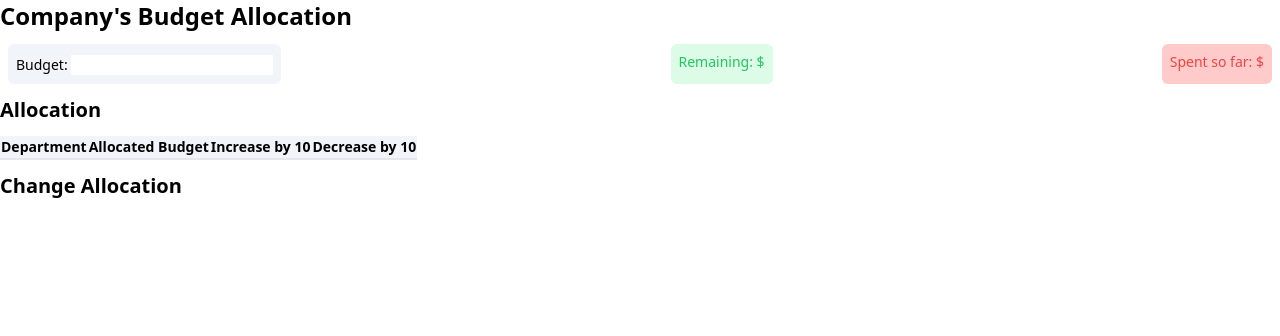
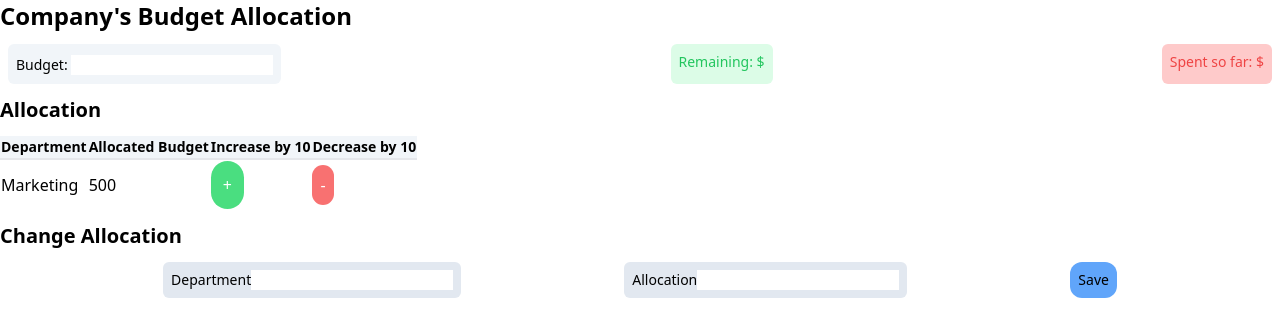
Before and after one commit to Unomars4/company-budget-allocator, a React app: page / in a window 1280 px wide. Shown: the top 336 px of the page. Built offline with nearby package versions, Linux system fonts and the light colour scheme; the HTML template or start-up script is replaced by a standard one.

Commit message:
add change allocation component

```diff
--- a/src/App.tsx
+++ b/src/App.tsx
@@ -1,10 +1,11 @@
 import {useState} from 'react';
 import Allocator from './components/Allocator';
+import ChangeAllocation from './components/ChangeAllocation';
 import TableAllocation from './components/TableAllocation';
 import {Department} from './types';
 
 const App = () => {
-    const [allocatedDepartments, setDepartments] = useState<Department[] | undefined>(undefined);
+    const [allocatedDepartments, setDepartments] = useState<Department[] | undefined>([{name: "Marketing", amountAllocated: 500}]);
 
     return (
         <main>
@@ -13,6 +14,7 @@ const App = () => {
             <h3 className='text-xl font-bold mb-3'>Allocation</h3>
             <TableAllocation departments={allocatedDepartments} />
             <h3 className='text-xl font-bold mb-3'>Change Allocation</h3>
+            <ChangeAllocation departments={allocatedDepartments} />
         </main>
     );
 }
--- /dev/null
+++ b/src/components/ChangeAllocation.tsx
@@ -0,0 +1,38 @@
+import {Department} from "../types";
+
+const ChangeAllocation = ({departments}: {departments: Department[] | undefined}) => {
+
+    const saveAllocation = (event: React.SyntheticEvent) => {
+        event.preventDefault();
+    }
+
+    return (
+        <section>
+            <form className="flex flex-row justify-evenly">
+                <div className="bg-slate-200 text-sm p-2 rounded-md">
+                    <label htmlFor="department">Department</label>
+                    <input id="department" name="department" type="text" list="departments" />
+                    <datalist id="departments">
+                        <select>
+                            {departments ? departments.map(d => (
+                                <option value={d.name}></option>
+                            )) : null}
+                        </select>
+                    </datalist>
+                </div>
+                <div className="bg-slate-200 text-sm p-2 rounded-md">
+                    <label>Allocation</label>
+                    <input id="allocation" name="allocation" type="text" list="allocations" />
+                    <datalist id="allocations">
+                        <select>
+                            <option value="Add"></option>
+                        </select>
+                    </datalist>
+                </div>
+                <button onClick={saveAllocation} className="p-2 rounded-xl text-sm bg-blue-400 font-white" type="submit">Save</button>
+            </form>
+        </section>
+    );
+}
+
+export default ChangeAllocation;
--- a/src/components/TableAllocation.tsx
+++ b/src/components/TableAllocation.tsx
@@ -18,10 +18,10 @@ const TableAllocation = ({departments}: {departments: Department[] | undefined})
                             <td>{d.name}</td>
                             <td>{d.amountAllocated}</td>
                             <td>
-                                <button className="p-2 rounded-full text-white-0 bg-green-400" type="button">+</button>
+                                <button className="p-3 rounded-full text-white text-md bg-green-400" type="button">+</button>
                             </td>
                             <td>
-                                <button className="p-2 rounded-full text-white-0 bg-red-400" type="button">-</button>
+                                <button className="p-2 rounded-full text-white text-md bg-red-400" type="button">-</button>
                             </td>
                         </tr>
                     )) : null}
--- a/src/hooks/index.ts
+++ b/src/hooks/index.ts
@@ -1,5 +1,5 @@
 import {useState} from "react";
-import {InputField} from "../types";
+import {Budget, Department, InputField} from "../types";
 
 export const useInputField = (type: string): InputField => {
     const [value, setValue] = useState<string | number | undefined>();
--- a/src/types.ts
+++ b/src/types.ts
@@ -8,3 +8,9 @@ export type Department = {
     name: string,
     amountAllocated: number
 }
+
+export type Budget = {
+    budget: number,
+    remaining: number,
+    spent: number
+}
```
